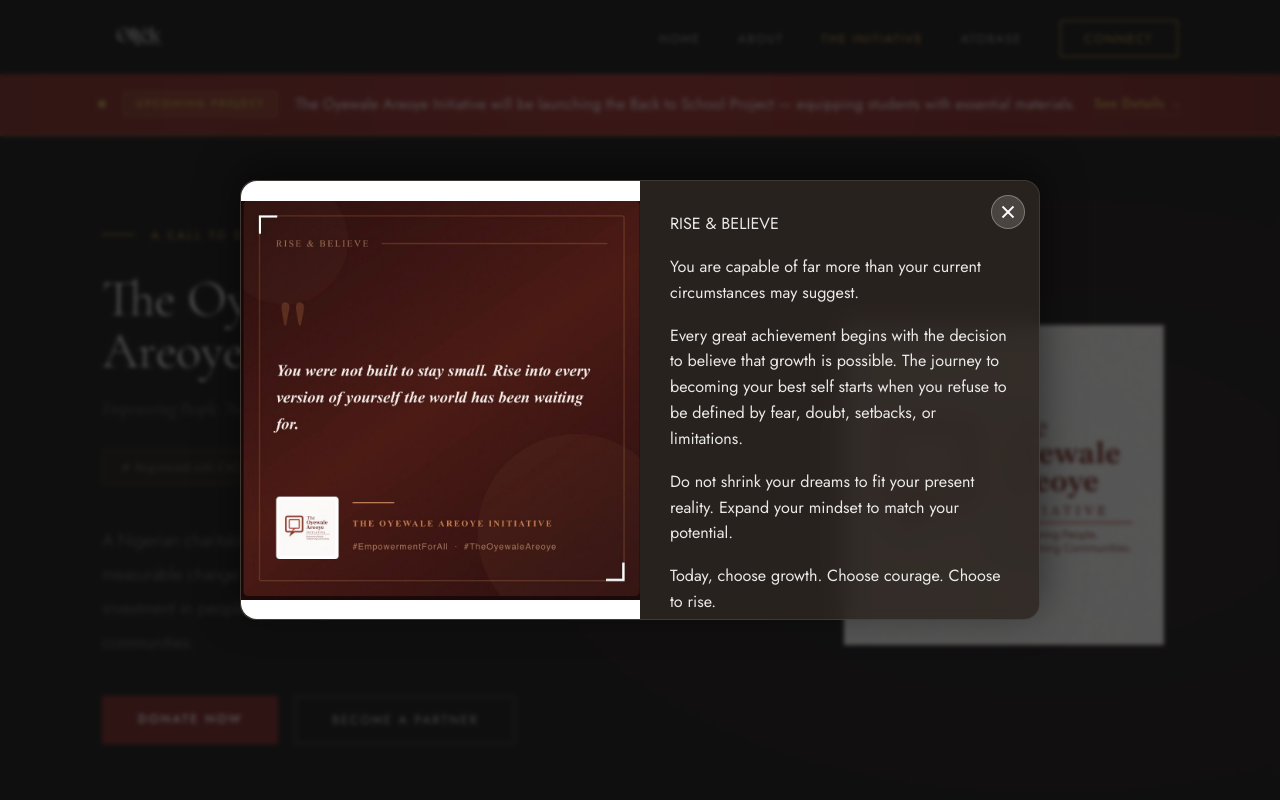
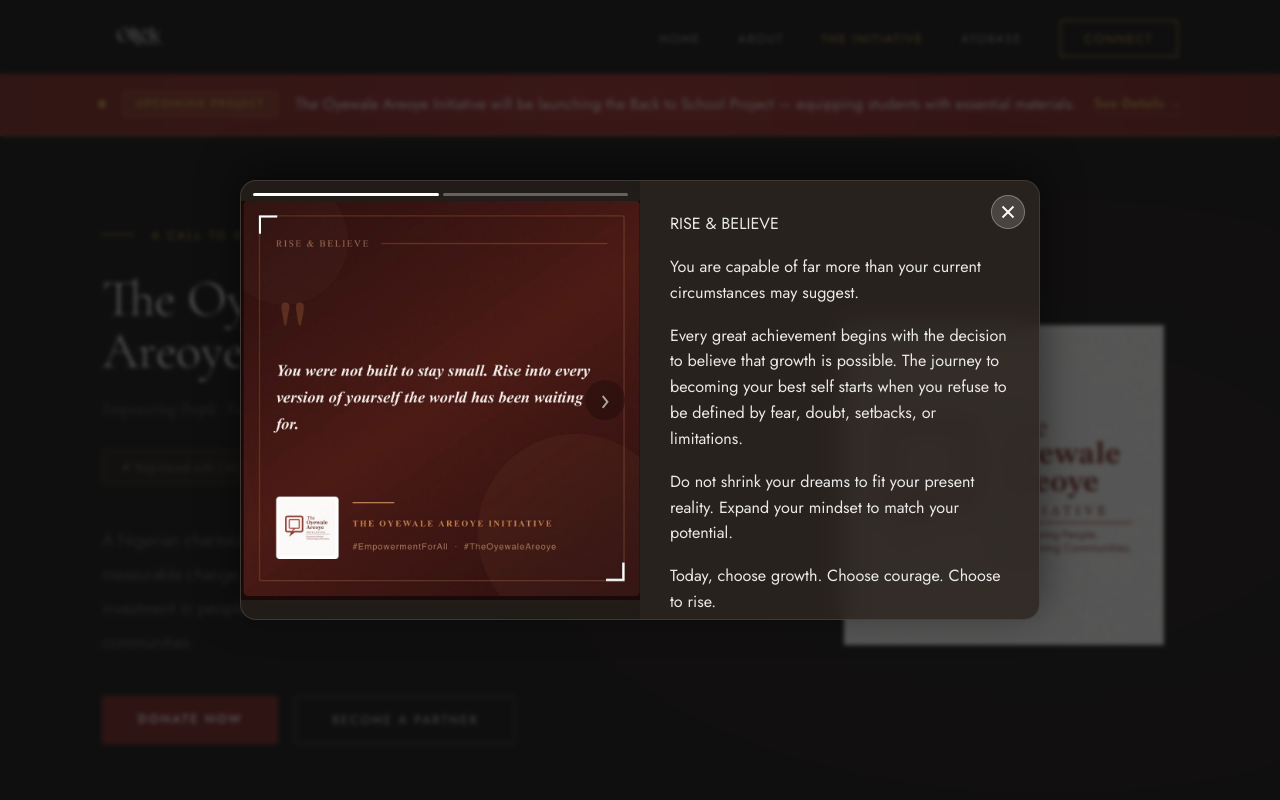
Before and after one commit to Martin-do/iamoltek_v3, a React (Vite) app: page /initiative in a window 1280 px wide. Shown: the top 800 px of the page. Built offline with nearby package versions, Linux system fonts and the light colour scheme; a web font is replaced by a local one.

Commit message:
style: Enhance FeaturedPost UI with blurred background and visual navigation arrows

```diff
--- a/src/components/FeaturedPost.jsx
+++ b/src/components/FeaturedPost.jsx
@@ -171,8 +171,12 @@
             {/* Tap Zones for Navigation */}
             {posts.length > 1 && (
               <div className={styles.tapZones}>
-                <div className={styles.tapLeft} onClick={handleTapLeft} />
-                <div className={styles.tapRight} onClick={handleTapRight} />
+                <div className={styles.tapLeft} onClick={handleTapLeft}>
+                  {currentPostIndex > 0 && <div className={styles.navArrow}>‹</div>}
+                </div>
+                <div className={styles.tapRight} onClick={handleTapRight}>
+                  {currentPostIndex < posts.length - 1 && <div className={styles.navArrow}>›</div>}
+                </div>
               </div>
             )}
 
--- a/src/components/FeaturedPost.module.css
+++ b/src/components/FeaturedPost.module.css
@@ -169,7 +169,9 @@
     width: 50%;
     margin-bottom: 0;
     border-radius: 16px 0 0 16px;
-    background: #ffffff; /* Use white to seamlessly blend with the flyer's white background */
+    background: rgba(0, 0, 0, 0.2);
+    backdrop-filter: blur(8px);
+    -webkit-backdrop-filter: blur(8px);
   }
 }
 
@@ -297,12 +299,43 @@
   z-index: 5;
 }
 
+.tapLeft, .tapRight {
+  flex: 1;
+  cursor: pointer;
+  display: flex;
+  align-items: center;
+  padding: 15px;
+  -webkit-tap-highlight-color: transparent;
+}
+
 .tapLeft {
-  flex: 1;
-  cursor: w-resize;
+  justify-content: flex-start;
 }
 
 .tapRight {
-  flex: 1;
-  cursor: e-resize;
+  justify-content: flex-end;
 }
+
+.navArrow {
+  width: 40px;
+  height: 40px;
+  border-radius: 50%;
+  background: rgba(0, 0, 0, 0.4);
+  backdrop-filter: blur(4px);
+  color: #fff;
+  display: flex;
+  align-items: center;
+  justify-content: center;
+  font-size: 28px;
+  line-height: 1;
+  opacity: 0.6;
+  transition: opacity 0.2s, background 0.2s;
+  user-select: none;
+}
+
+@media (hover: hover) {
+  .tapLeft:hover .navArrow, .tapRight:hover .navArrow {
+    opacity: 1;
+    background: rgba(0, 0, 0, 0.6);
+  }
+}
```
